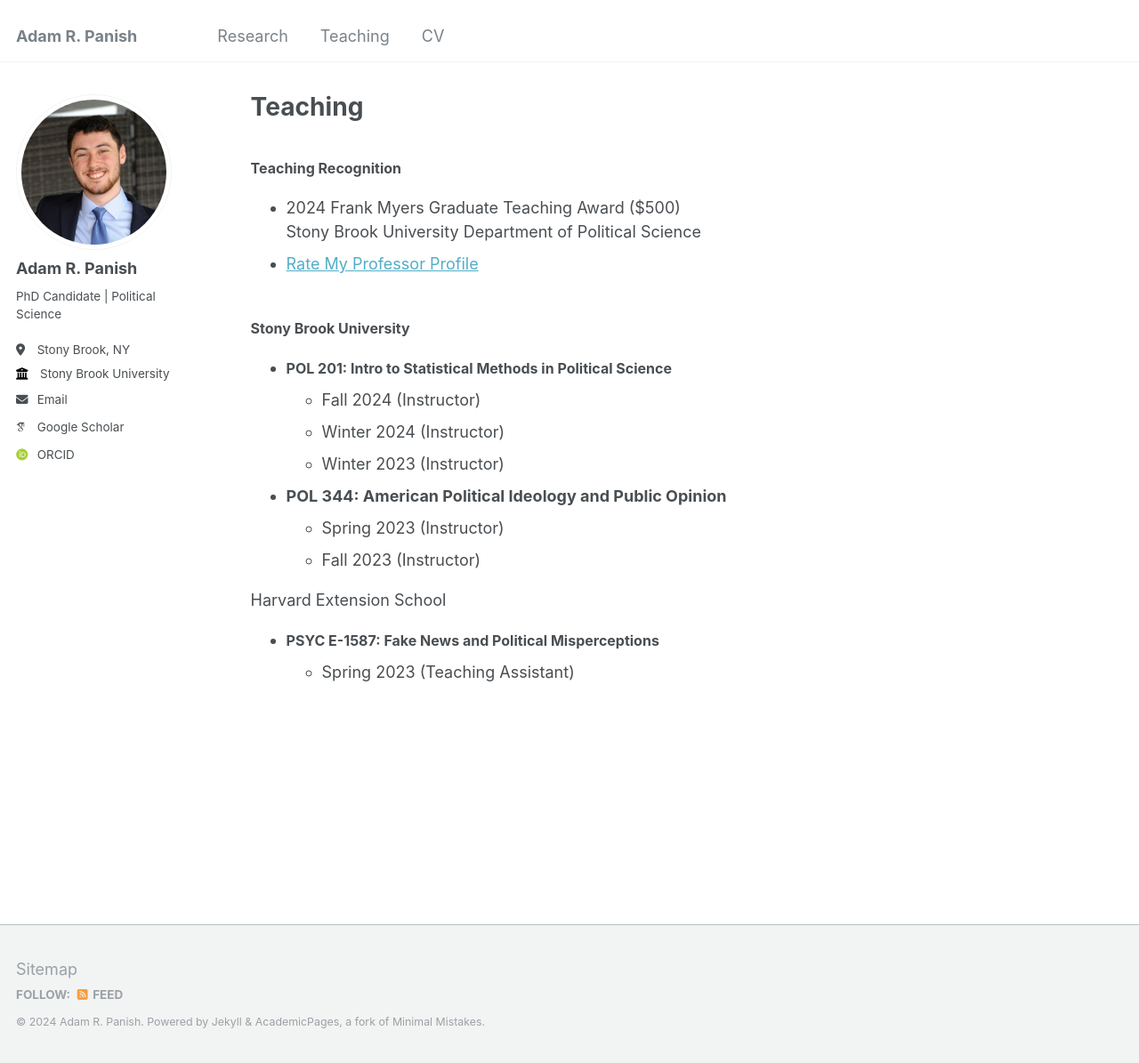
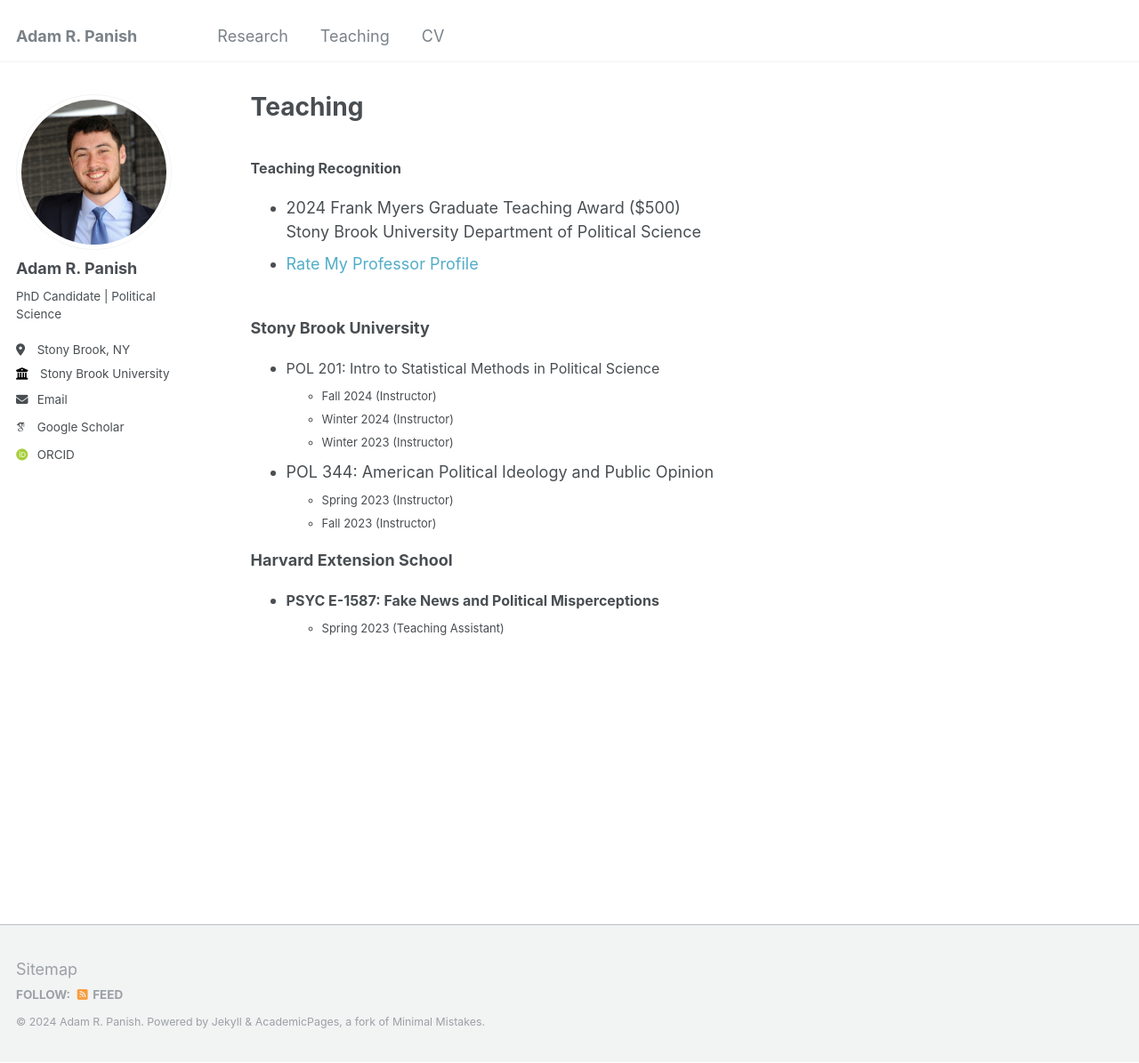
Before and after one commit to adampanish/adampanish.github.io, a Jekyll site: the page built from _pages/teaching.html, in a window 1280 px wide and 1195 px high. Shown: the whole window at 89% size. Built offline with Jekyll 4.4.1, drawn with Linux system fonts in a browser that asks for light colours; some web fonts are replaced.

Commit message:
Update teaching.html

```diff
--- a/_pages/teaching.html
+++ b/_pages/teaching.html
@@ -10,29 +10,28 @@ author_profile: true
 <ul>
   <li>2024 Frank Myers Graduate Teaching Award ($500) <br>
 Stony Brook University Department of Political Science</li>
-<li><a href="https://www.ratemyprofessors.com/professor/2897587">Rate My Professor Profile</a></li></ul>
+<li><a href="https://www.ratemyprofessors.com/professor/2897587" style="text-decoration:none;">Rate My Professor Profile</a></li></ul>
 
 <br>
-<font size=3><b>Stony Brook University</b></font>
+<font size=4><b>Stony Brook University</b></font>
 <ul>
-<li><font size=3><b>POL 201: Intro to Statistical Methods in Political Science</b></font>
-<ul>
+<li><font size=3>POL 201: Intro to Statistical Methods in Political Science</font>
+<ul><font size=2>
   <li>Fall 2024 (Instructor)</li>
   <li>Winter 2024 (Instructor)</li>
-  <li>Winter 2023 (Instructor)</li>
+  <li>Winter 2023 (Instructor)</li></font>
 </ul></li>
-<li><b>POL 344: American Political Ideology and Public Opinion</b>
-<ul>
+<li><font size=4>POL 344: American Political Ideology and Public Opinion</font>
+<ul><font size=2>
   <li>Spring 2023 (Instructor)</li>
-  <li>Fall 2023 (Instructor)</li></ul>
+  <li>Fall 2023 (Instructor)</li></font>
+</ul>
   </li>
 </ul>
 
-<font size=4>Harvard Extension School</font>
-<br>
-<ul>
-<li><font size=3><b>PSYC E-1587: Fake News and Political Misperceptions</b></font>
-<ul>
-  <li>Spring 2023 (Teaching Assistant) </li>
-</ul></li>
+<font size=4><b>Harvard Extension School</b></font>
+<ul><li><font size=3><b>PSYC E-1587: Fake News and Political Misperceptions</b></font>
+  <ul><font size=2><li>Spring 2023 (Teaching Assistant)</li></font>
 </ul>
+</li>
+</ul>
```
